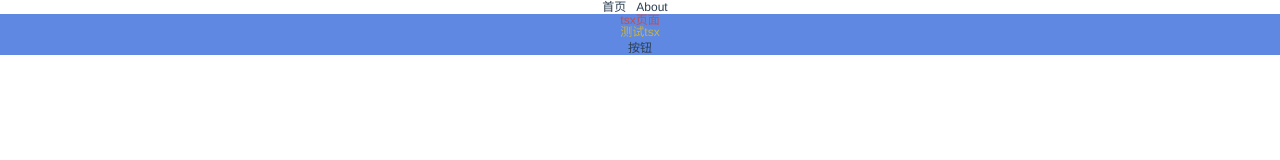
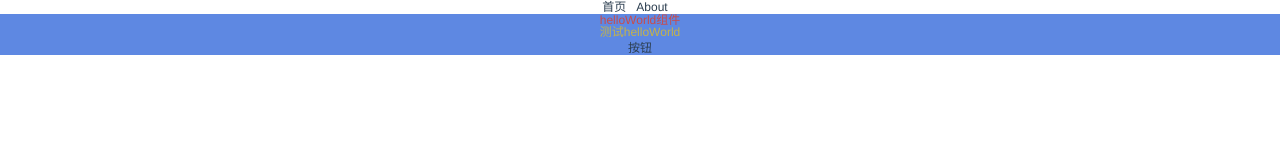
Before and after one commit to EF1874/vue3-vite-tsx-init, a Vue app: page /#/about in a window 1280 px wide. Shown: the top 160 px of the page. Built offline with nearby package versions, Linux system fonts and the light colour scheme.

Commit message:
init tsx

```diff
--- a/src/components/Test.tsx
+++ b/src/components/helloWorld/HelloWorld.tsx
@@ -2,12 +2,12 @@
  * @Author: 李聪
  * @Date: 2021-09-01 11:58:09
  * @LastEditors: 李聪
- * @LastEditTime: 2021-09-01 14:56:24
+ * @LastEditTime: 2021-09-01 15:00:35
  * @Description:
  */
 
 import { defineComponent } from 'vue';
-import classes from '@c/test.module.less';
+import classes from '@c/helloWorld/helloWorld.module.less';
 
 export default defineComponent({
   name: 'Test',
@@ -18,7 +18,7 @@ export default defineComponent({
   setup(prop, { slots, attrs, emit }) {
     return () => (
       <div class={classes.test}>
-        <h2 class={classes['test-title']}>tsx页面</h2>
+        <h2 class={classes['test-title']}>helloWorld组件</h2>
         <p>{prop.msg}</p>
         <el-button>按钮</el-button>
       </div>
--- a/src/view/About.vue
+++ b/src/view/About.vue
@@ -2,11 +2,11 @@
  * @Author: 李聪
  * @Date: 2021-08-31 11:28:07
  * @LastEditors: 李聪
- * @LastEditTime: 2021-09-01 13:36:44
+ * @LastEditTime: 2021-09-01 15:01:54
  * @Description:页面
 -->
 <script setup lang="ts">
-import Test from '@/components/Test';
+import HelloWorld from '@c/helloWorld/HelloWorld';
 
 const {
   VITE_MODE_NAME,
@@ -35,7 +35,7 @@ console.log(
 
 <template>
   <div class="about">
-    <Test></Test>
+    <hello-world msg="测试helloWorld"></hello-world>
   </div>
 </template>
 
```
Also changed, not shown: src/components/helloWorld/helloWorld.module.less (renamed from src/components/test.module.less).
